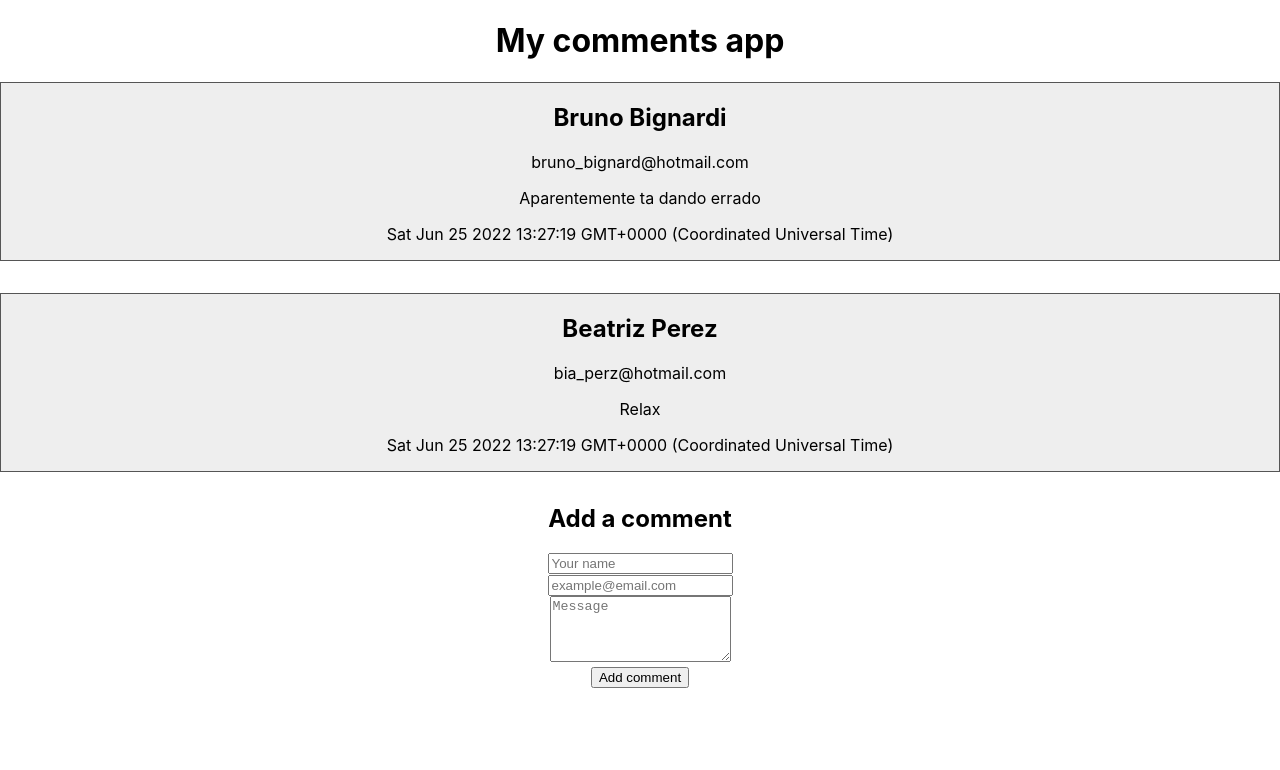
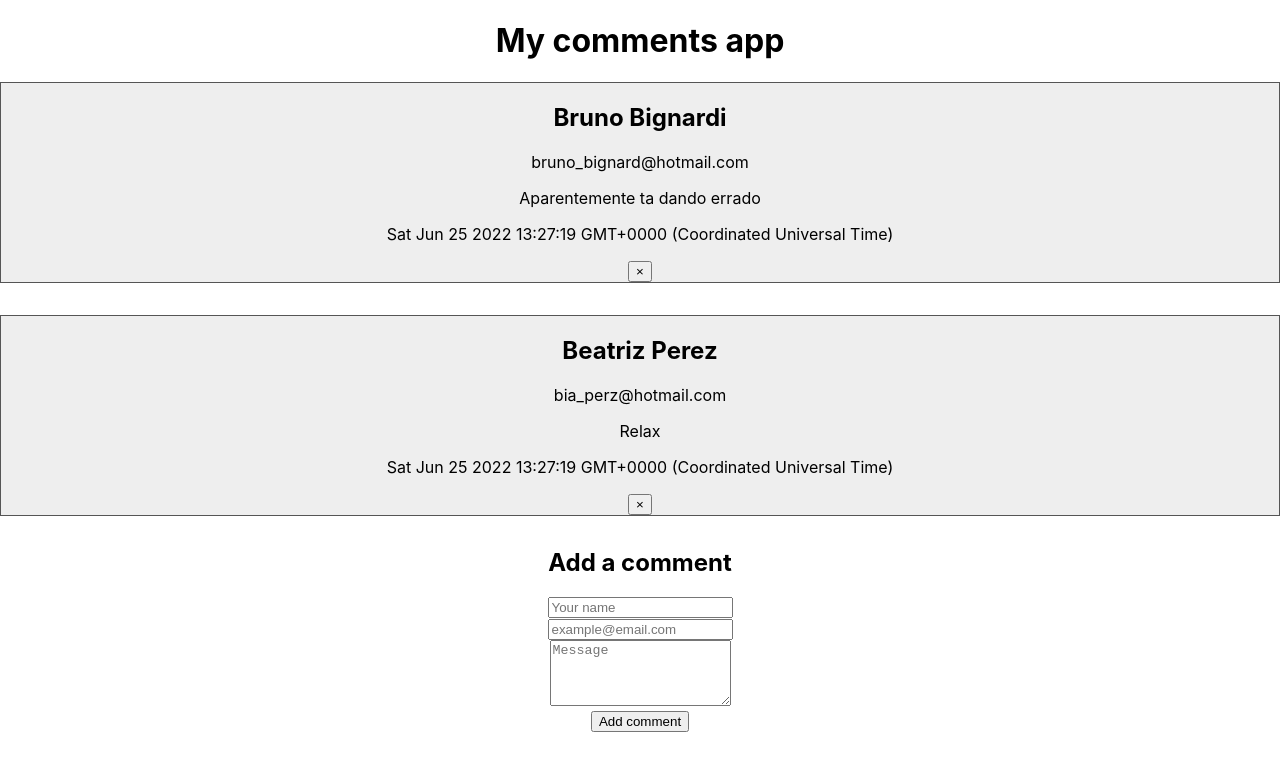
Before and after one commit to brunodono/My-comment-app-react.js, a React (Create React App) app: page / in a window 1280 px wide. Shown: the top 770 px of the page. Built offline with nearby package versions, Linux system fonts and the light colour scheme.

Commit message:
Deleting comments out of State

```diff
--- a/src/App.js
+++ b/src/App.js
@@ -93,17 +93,32 @@
 
   };
 
+  deleteComment = (comment) => {
+    const filteredList = this.state.comments.filter((commentFilter)=>{
+      return comment !== commentFilter;
+    });
+    this.setState({
+      comments:filteredList,
+    })
+    console.log(filteredList);
+
+  };
+
   render() {
     return (
     <div className="App">
       <h1>My comments app</h1>
       {this.state.comments.map((comment, index) => {
-        return (<Comment
+        return (
+        <Comment
         key = {index}
         name = {comment.name}
         email= {comment.email}
         message = {comment.message}
         date ={comment.date}
+        onDeleteComment={()=>
+          {this.deleteComment(comment);
+          }}
         />
         )
       })}
--- a/src/components/Comment.jsx
+++ b/src/components/Comment.jsx
@@ -2,7 +2,7 @@
 
 const Comment = (props) => {
 
-    const {name, email, message, date} = props;
+    const {name, email, message, date, onDeleteComment} = props;
 
     return (
 
@@ -11,6 +11,7 @@
             <p>{email}</p>
             <p>{message}</p>
             <p>{date.toString()}</p>
+            <button onClick={onDeleteComment}>&times;</button>
 
         </div>
     );
```
